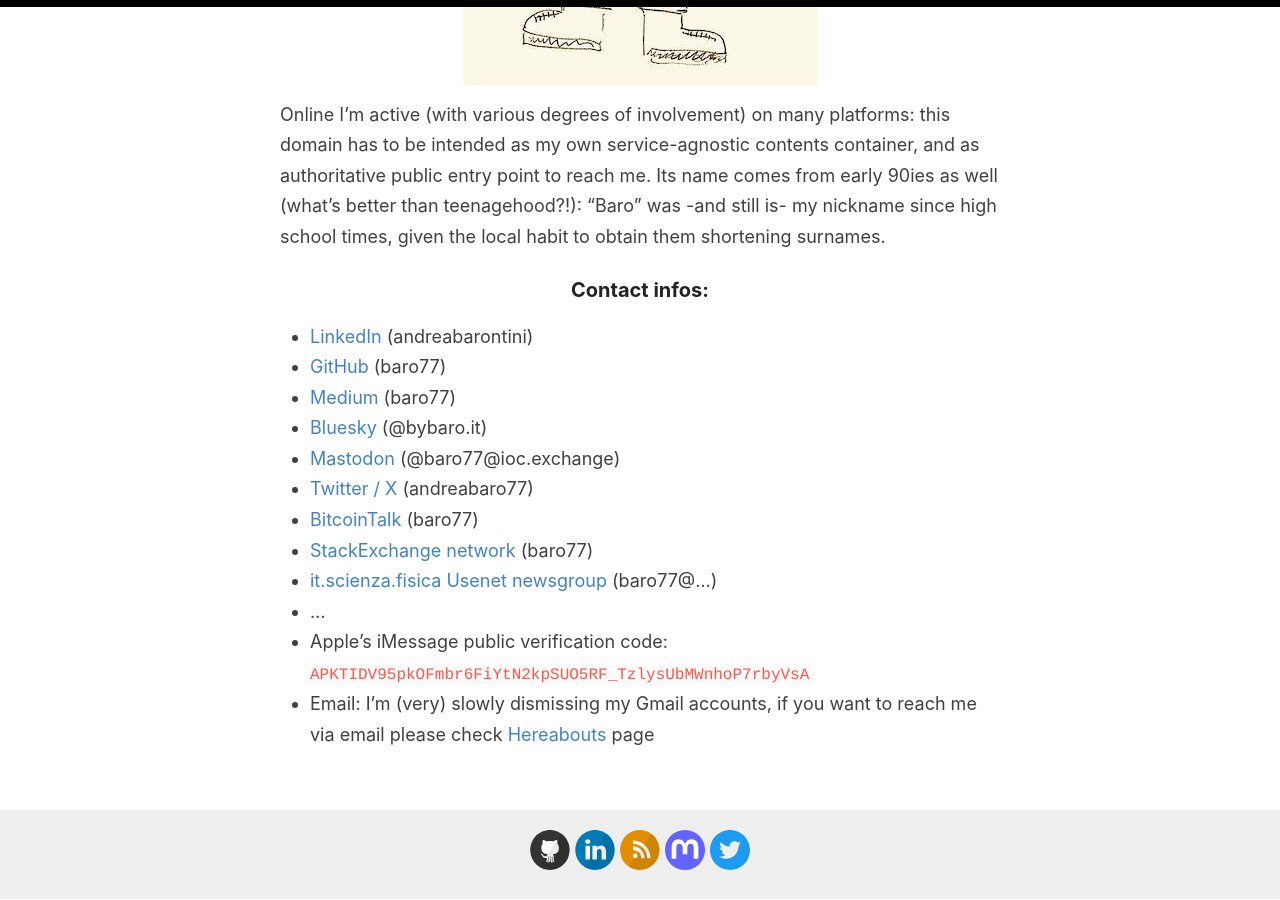
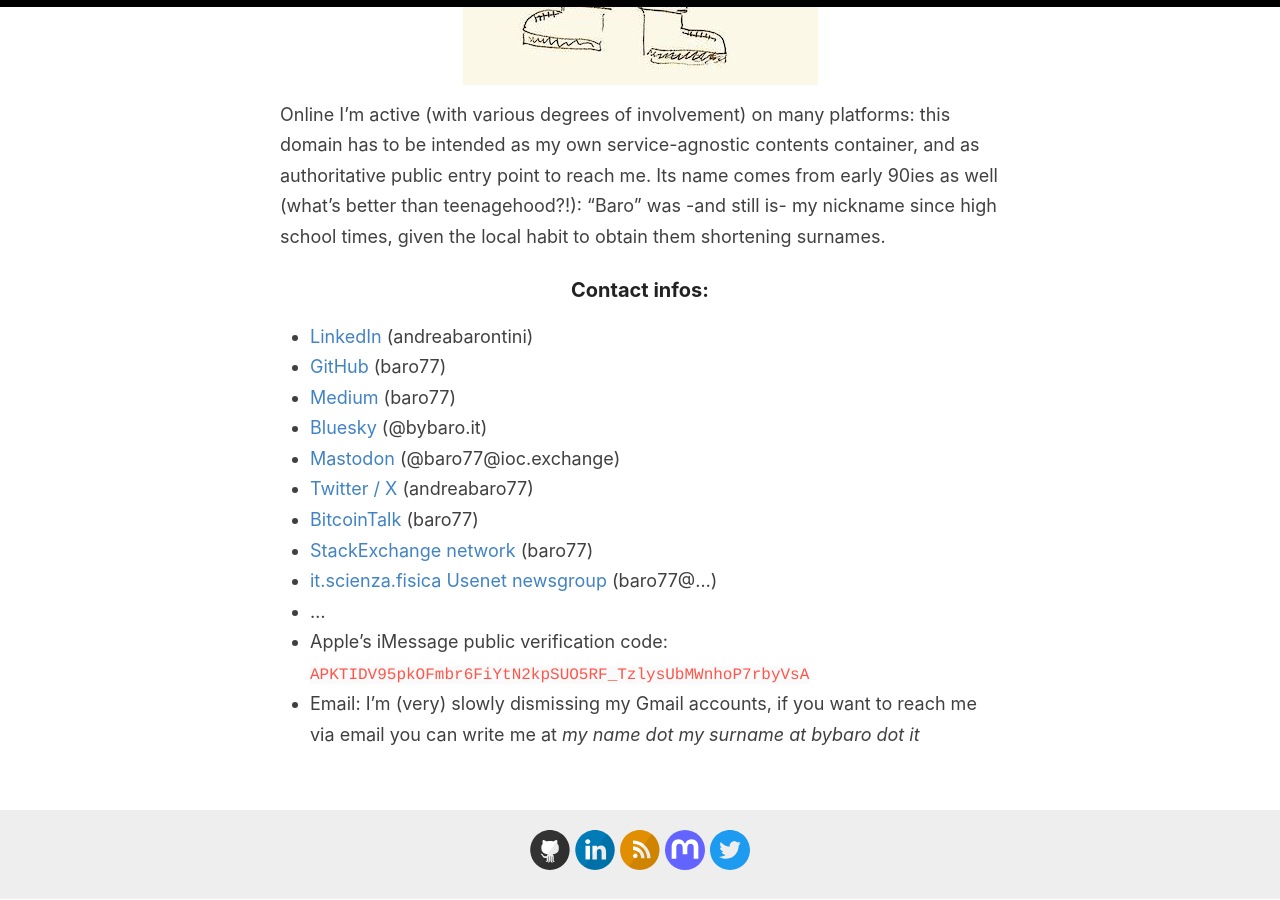
Before and after one commit to baro77/baro77.github.io, a Jekyll site: the page built from _pages/me.md, in a window 1280 px wide and 900 px high, scrolled down 927 px. Built offline with Jekyll 4.4.1, drawn with Linux system fonts in a browser that asks for light colours.

Commit message:
Update me.md
new email instructions

````diff
--- a/_pages/me.md
+++ b/_pages/me.md
@@ -27,4 +27,4 @@
 - [it.scienza.fisica Usenet newsgroup](nntp://it.scienza.fisica) (baro77@...)
 - ...
 - Apple's iMessage public verification code: ```APKTIDV95pkOFmbr6FiYtN2kpSUO5RF_TzlysUbMWnhoP7rbyVsA```
-- Email: I'm (very) slowly dismissing my Gmail accounts, if you want to reach me via email please check [Hereabouts](https://www.bybaro.it/hereabouts) page
+- Email: I'm (very) slowly dismissing my Gmail accounts, if you want to reach me via email you can write me at _my name dot my surname at bybaro dot it_
````
